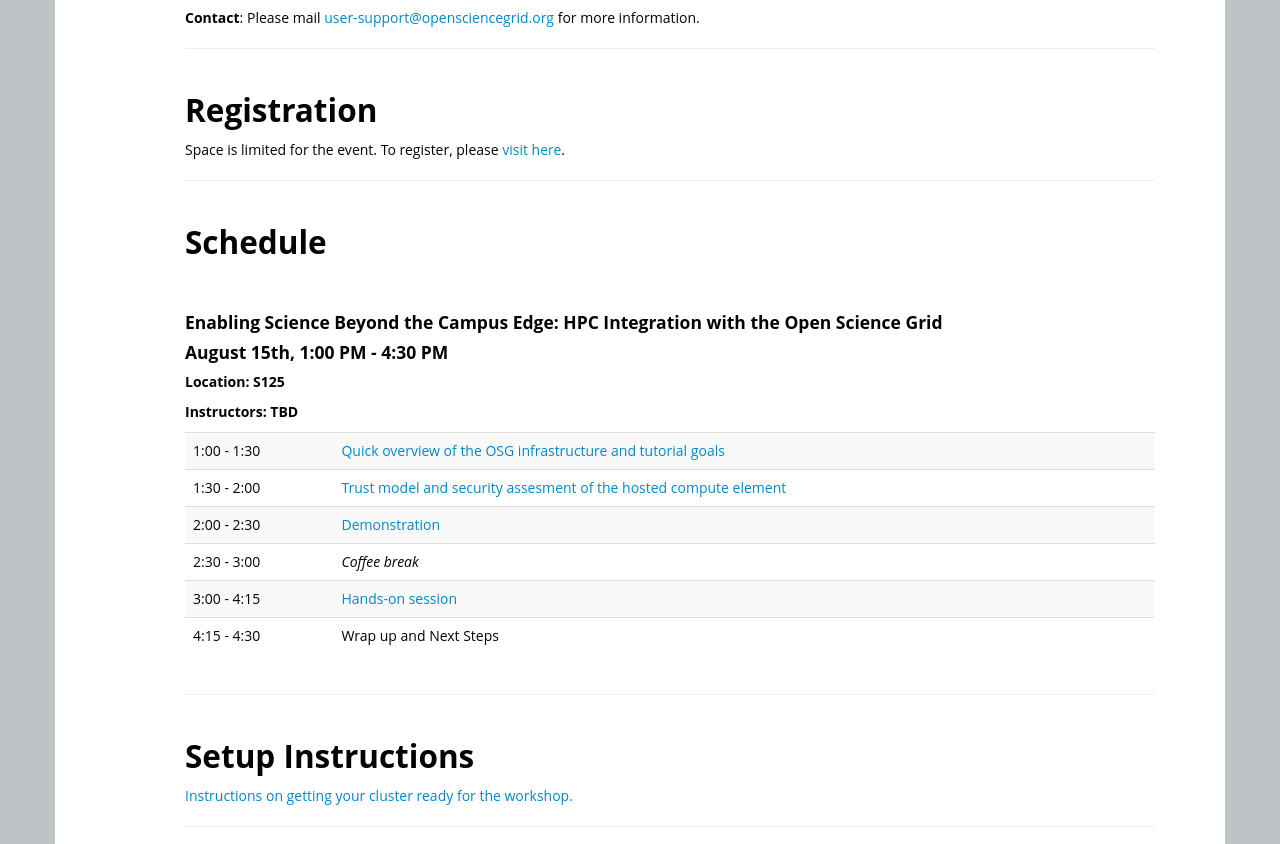
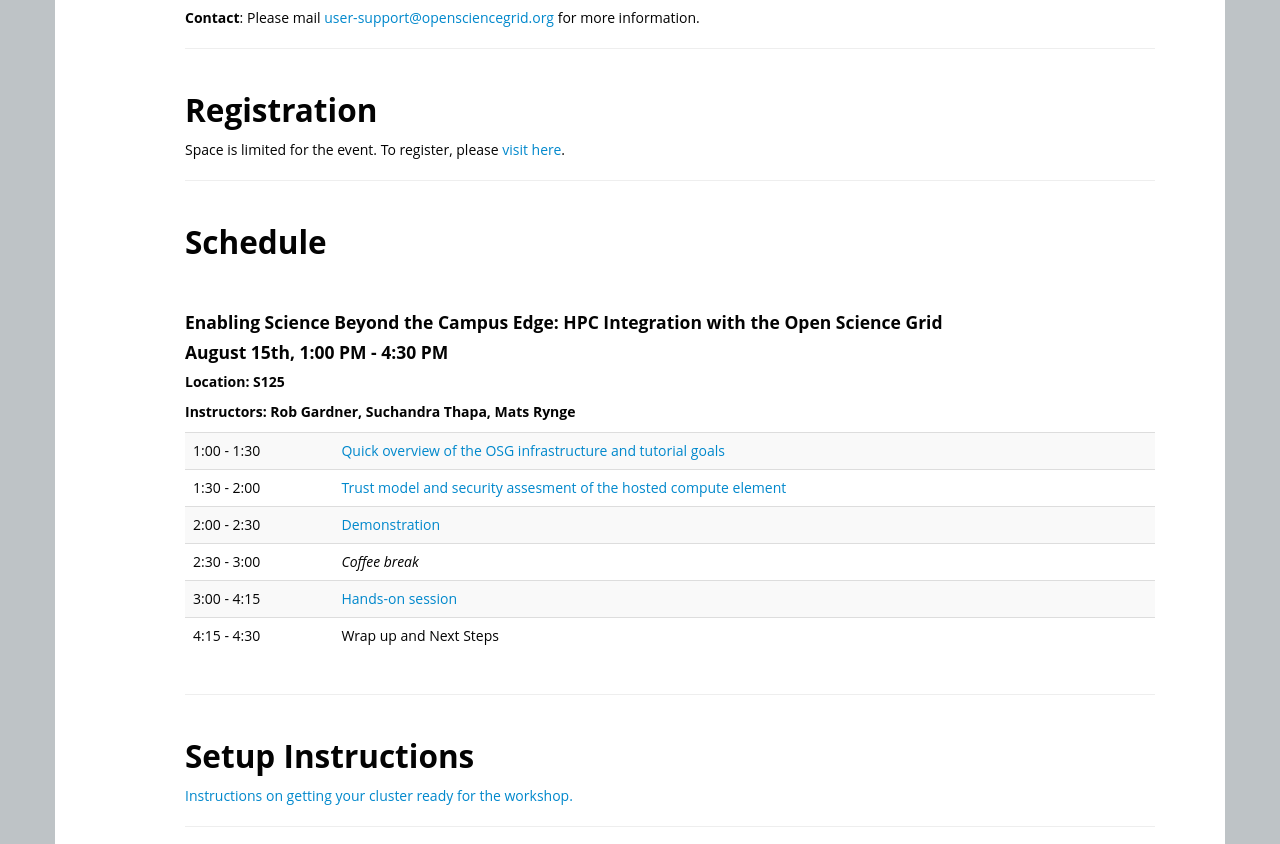
Before and after one commit to SWC-OSG-Workshop/OSG-HostedCE-RMACC17, a Jekyll site: the page built from index.html, in a window 1280 px wide and 900 px high, scrolled down 785 px, cut to the strip 0-844 px from the top of the window. Built offline with Jekyll 4.4.1, drawn with Linux system fonts in a browser that asks for light colours; nearby versions of some CDN libraries; library files that are not in the unit come from our copies.

Commit message:
Update instructors

```diff
--- a/index.html
+++ b/index.html
@@ -128,7 +128,7 @@
     <h4> Enabling Science Beyond the Campus Edge: HPC Integration with the Open Science Grid </h4>
     <h4> August 15th, 1:00 PM - 4:30 PM </h4>
     <h5>Location: <a href="https://rmacc2017hpcsymposium.sched.com/venue/S125?iframe=yes&w=100%&sidebar=yes&bg=no">S125</a> </h5>
-    <h5>Instructors: TBD</h5>
+    <h5>Instructors: Rob Gardner, Suchandra Thapa, Mats Rynge</h5>
      <h3> </h3>
     <table class="table table-striped">
       <tr> <td>1:00 - 1:30 </td> <td> <a href="https://docs.google.com/presentation/d/1dqk8RIKtdowlYTJ7gYiGs0gAykKe1oC4DIcFMM2z4jA/edit?usp=sharing"> Quick overview of the OSG
```
